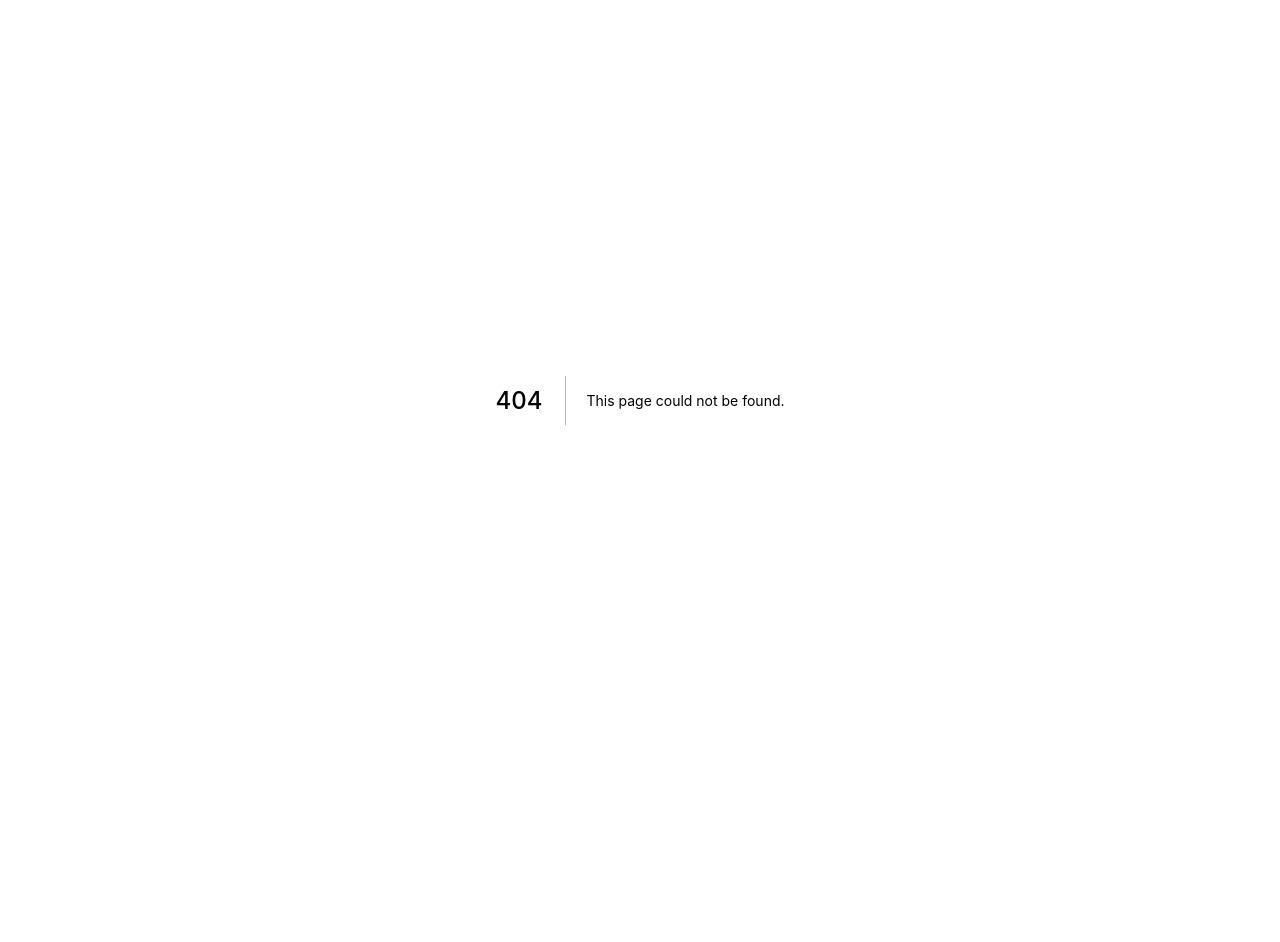
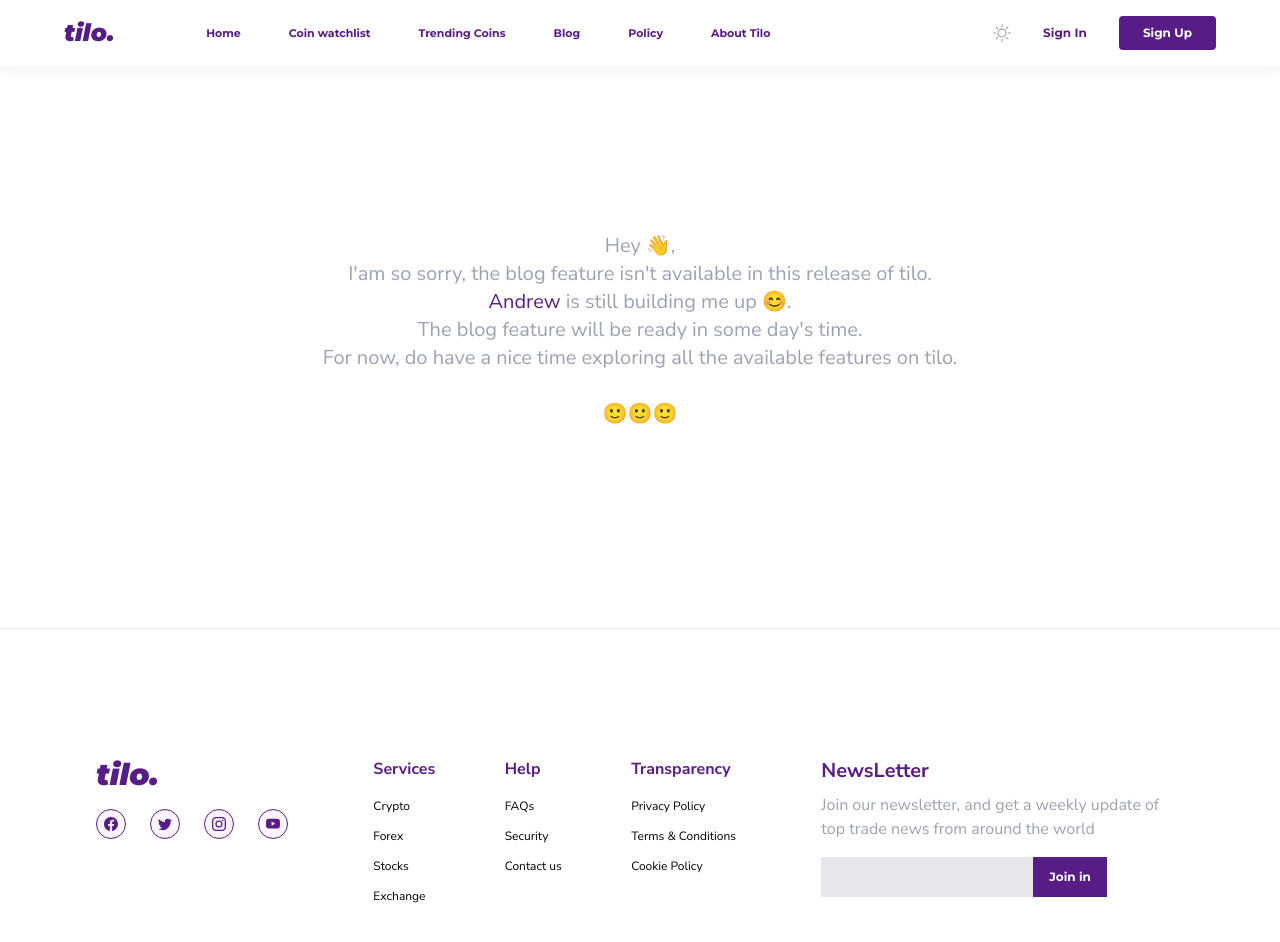
Before and after one commit to Okpainmo/Tilo, a Next.js app: page /blog in a window 1280 px wide. Before the commit this address had no page. Shown: the top 942 px of the page. Before the commit the page ends 800 px from the top, so only its background shows below. Built offline with nearby package versions, Linux system fonts and the light colour scheme.

Commit message:
feat: added blog page

```diff
--- /dev/null
+++ b/pages/blog/index.jsx
@@ -0,0 +1,26 @@
+import React from 'react';
+import Emoji from '../../components/Emoji';
+import MainAppLayout from '../../components/layout-components/MainAppLayout';
+
+function Blog() {
+  return (
+    <MainAppLayout>
+      <main className="flex w-full px-3 xsm:px-4 md:w-4/5 md:mx-auto text-xl text--colors_secondary min-h-screen sm:min-h-[500px] justify-center items-center text-center">
+        <div>
+          Hey <Emoji symbol="👋" label="waving-hand" />, <br />
+          I'am so sorry, the blog feature isn't available in this release of tilo. <br />
+          <a href="https://ajokpainmo.netlify.app" className="text--colors_primary">
+            Andrew
+          </a>{' '}
+          is still building me up <Emoji symbol="😊" label="Smiling Face With Smiling Eyes" />.{' '}
+          <br /> The blog feature will be ready in some day's time. <br />
+          For now, do have a nice time exploring all the available features on tilo. <br />
+          <br />
+          <Emoji symbol="🙂🙂🙂" label="Slightly Smiling Faces" />
+        </div>
+      </main>
+    </MainAppLayout>
+  );
+}
+
+export default Blog;
```
